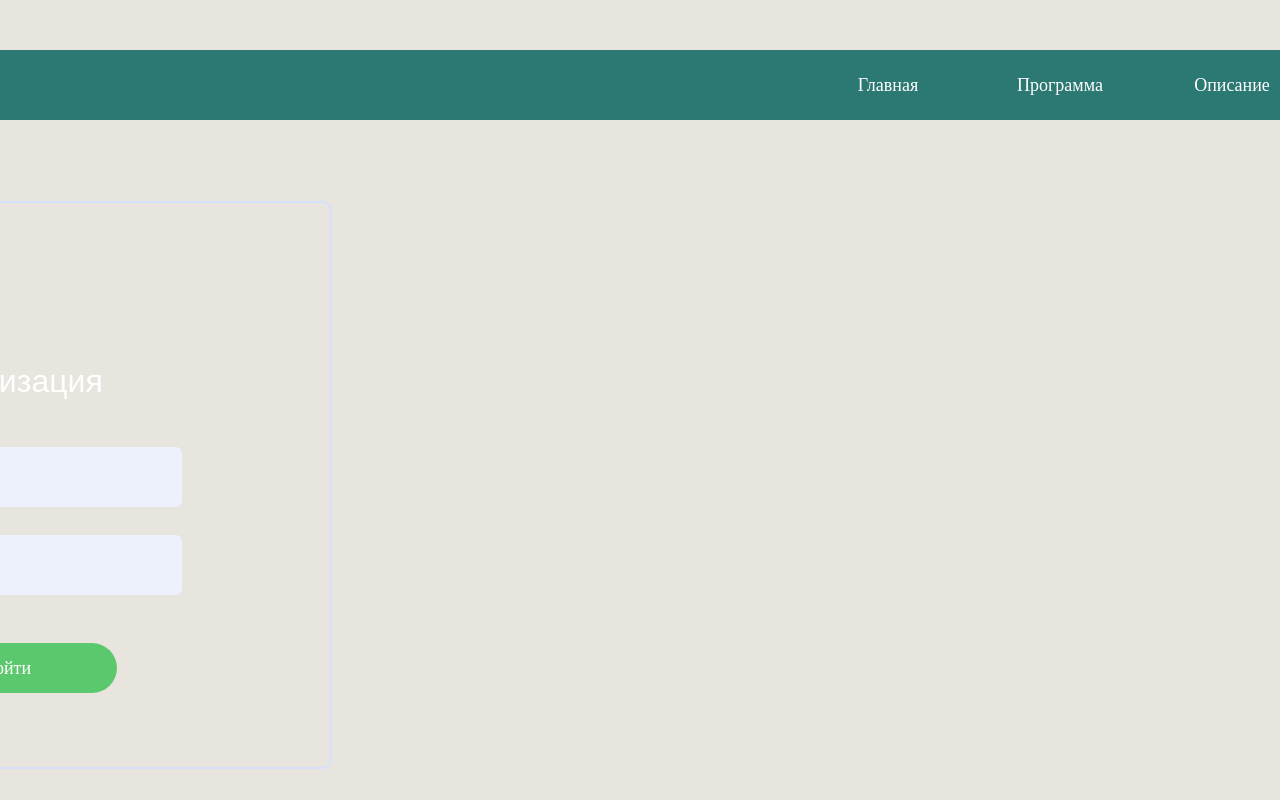
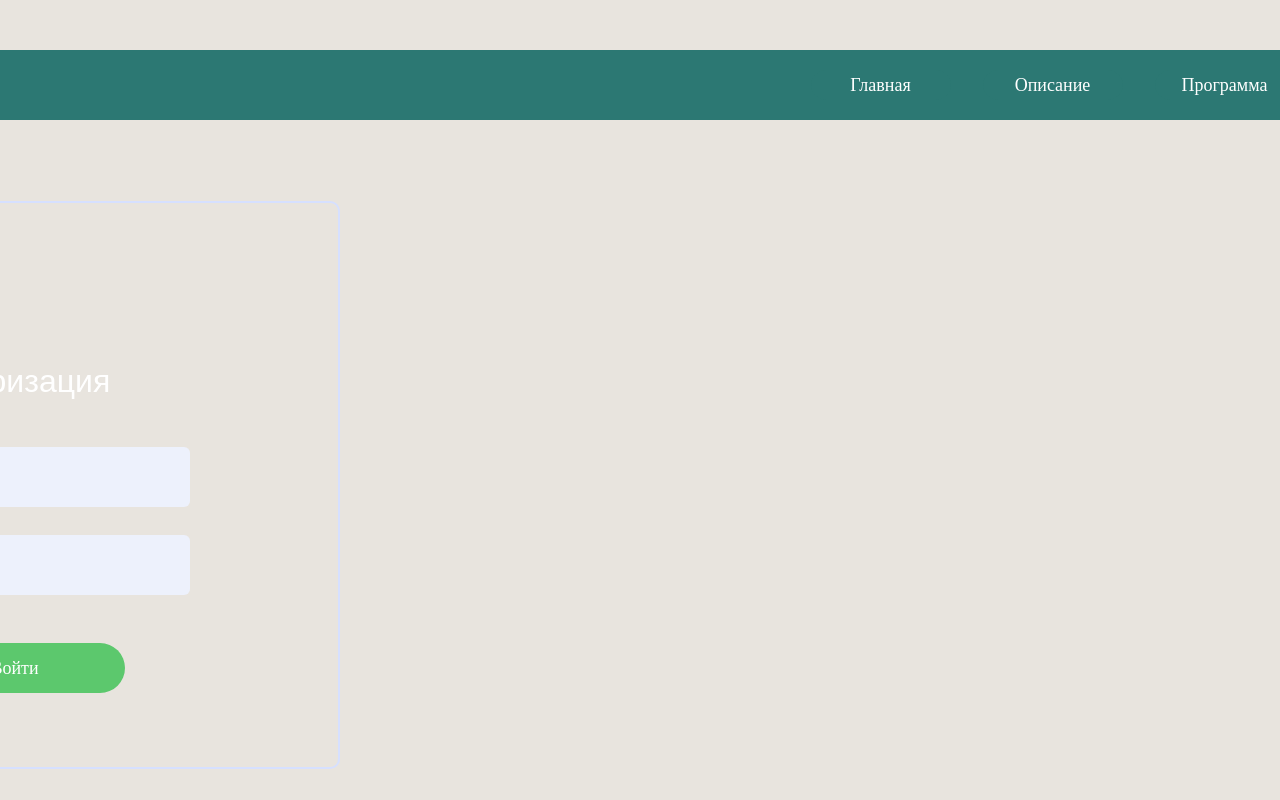
Before and after one commit to soulmatedev/hakaton-landing-registration, a React (Create React App) app: page /authorization in a window 1280 px wide. Shown: the top 800 px of the page. Built offline with nearby package versions, Linux system fonts and the light colour scheme.

Commit message:
Добавляет последние изменения

```diff
--- a/src/components/navbar/NavbarBlock.tsx
+++ b/src/components/navbar/NavbarBlock.tsx
@@ -33,14 +33,14 @@ const NavbarBlock = () => {
                           onClick={onHomePageClick}
                         />
                         <HeaderButton
+                          className="navbar-content__button_description"
+                          content="Описание"
+                          onClick={onDescriptionClick}
+                        />
+                        <HeaderButton
                             className="navbar-content__button_program"
                             content="Программа"
                             onClick={onProgramClick}
-                        />
-                        <HeaderButton
-                            className="navbar-content__button_description"
-                            content="Описание"
-                            onClick={onDescriptionClick}
                         />
                         <PrimaryButton
                             className="navbar-content__button_registration"
--- a/src/styles/navbar/navbar.scss
+++ b/src/styles/navbar/navbar.scss
@@ -6,7 +6,7 @@
   display: inline-block;
   background-color: $navbar-background-color;
   padding: 10px;
-  width: 1880px;
+  width: 1865px;
   border-radius: 16px;
   margin: 18px;
 }
```
